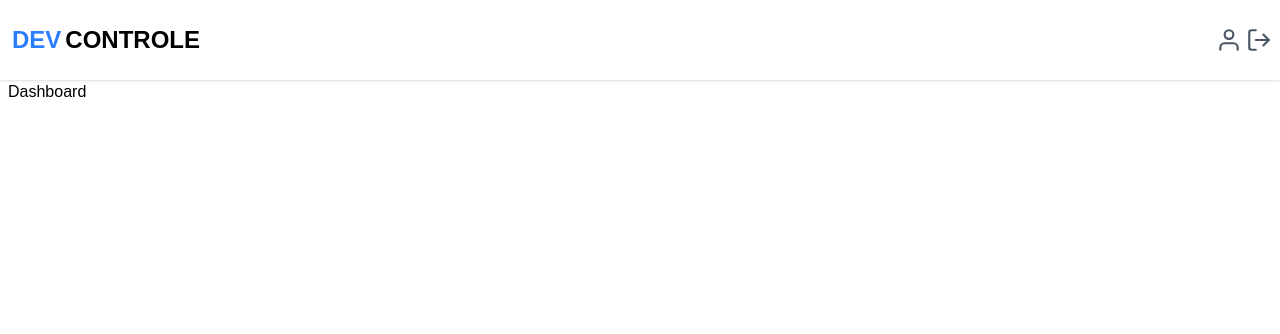
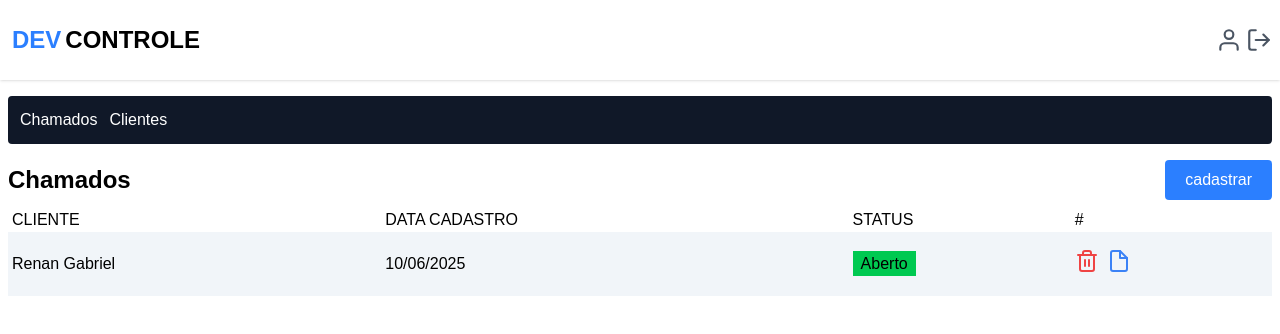
Before and after one commit to renelps/SERVICEDESK-PRO, a Next.js app: page /dashboard in a window 1280 px wide. Shown: the top 334 px of the page. Built offline with nearby package versions, Linux system fonts and the light colour scheme; no server answers; sample sign-in values are in the browser's storage.

Commit message:
feat(ui): implement dashboard layout and customer management interface
- Create base layout and main dashboard page
- Add reusable header and ticket components
- Implement customer listing and registration pages
- Add customer card and form components

```diff
--- /dev/null
+++ b/src/app/dashboard/components/header/index.tsx
@@ -0,0 +1,18 @@
+import { Container } from "@/components/container";
+import Link from "next/link";
+
+
+export function DashboardHeader() {
+  return (
+    <Container>
+      <header className="w-full flex items-center rounded-sm gap-3 bg-gray-900 my-4 p-3 px-3 text-white">
+        <Link href="/dashboard/chamados">
+          Chamados
+        </Link>
+        <Link href="/dashboard/customer">
+          Clientes
+        </Link>
+      </header>
+    </Container>
+  )
+}
--- /dev/null
+++ b/src/app/dashboard/components/ticket/index.tsx
@@ -0,0 +1,23 @@
+import { FiFile, FiTrash2 } from "react-icons/fi";
+
+export function TicketItem(){
+  return (
+    <>
+      <tr className="border-b-2 border-b-slate-200 h-16 last:border-b-0 bg-slate-100 hover:bg-slate-200 duration-200">
+        <td className="text-left pl-1">Renan Gabriel</td>
+        <td className="text-left hidden sm:table-cell">10/06/2025</td>
+        <td className="text-left">
+          <span className="bg-green-500 py-1 px-2">Aberto</span>
+        </td>
+        <td className="text-left">
+          <button className="mr-2">
+            <FiTrash2 size={24} color="#EF4444"/>
+          </button>
+          <button>
+            <FiFile size={24} color="#3b82f6"/>
+          </button>
+        </td>
+      </tr>
+    </>
+  )
+}
--- /dev/null
+++ b/src/app/dashboard/customer/components/card/index.tsx
@@ -0,0 +1,25 @@
+
+
+export function CardCustomer(){
+  return (
+    <article className="flex flex-col bg-gray-100 p-2 border-2 rounded-sm gap-2 hover:bg-gray-200 hover:scale-105 duration-300">
+      <h2>
+        <a className="font-bold">Nome: </a>
+        Mercado Oliveira
+      </h2>
+      <p>
+        <a className="font-bold">Email:</a>
+        teste@teste.com
+      </p>
+      <p>
+        <a className="font-bold">
+          Telefone:
+        </a>
+        (xx) xxxx - xxxx
+      </p>
+      <button className="text-white font-medium bg-red-500 py-1 px-4 self-start rounded-sm">
+        Deletar
+      </button>
+    </article>
+  )
+}
--- /dev/null
+++ b/src/app/dashboard/customer/components/form/index.tsx
@@ -0,0 +1,99 @@
+"use client"
+
+import { useForm } from "react-hook-form";
+import { z } from "zod";
+import { zodResolver } from "@hookform/resolvers/zod";
+import { Input } from "@/components/input";
+import { api } from "@/lib/api";
+
+const schema = z.object({
+  name: z.string().min(1, "O campo nome é obrigatório"),
+  email: z.string().min(1, "O Campo email é Obrigatório"),
+  phone: z.string().refine((value) => {
+    return /^(?:\(\d{2}\)\s?)?\d{9}$/.test(value) || /^\d{2}\s\d{9}$/.test(value) || /^\d{11}$/.test(value)
+  }, {
+    message: "O número de telefone deve conter (DD) 99999999"
+  }),
+  address: z.string(),
+})
+
+
+type FormData = z.infer<typeof schema>
+
+export function NewCustomerForm({ userId }: { userId: string }){
+
+  const { register, handleSubmit, formState: { errors } } = useForm<FormData>({
+    resolver: zodResolver(schema)
+  })
+
+
+  async function handleRegisterCustomer(data: FormData ){
+
+    const response = await api.post("/api/customer", {
+      name: data.name,
+      email: data.email,
+      phone: data.phone,
+      userId: userId
+
+    })
+
+    console.log(response.data)
+
+  }
+
+
+  return (
+    <form onSubmit={ handleSubmit(handleRegisterCustomer) } className="flex flex-col gap-2">
+      <label htmlFor="namefull" className="font-medium mb-1">Nome completo: </label>
+          <Input
+            type="name"
+            name="name"
+            placeholder="Digite seu nome completo"
+            id="namefull"
+            error={errors?.name?.message}
+            register={register}
+          />
+
+      <div className="flex flex-col sm:flex-row w-full gap-2">
+        <div className="flex w-full flex-col">
+          <label htmlFor="email">Email: </label>
+          <Input
+            type="email"
+            name="email"
+            placeholder="Digite o seu email"
+            id="email"
+            error={errors?.email?.message}
+            register={register}
+          />
+        </div>
+        <div className="flex w-full flex-col">
+          <label htmlFor="phone">Número de telefone: </label>
+          <Input
+            type="tel"
+            name="phone"
+            placeholder="Digite seu número de telefone"
+            id="phone"
+            error={errors?.phone?.message}
+            register={register}
+          />
+        </div>
+      </div>
+
+      <label htmlFor="address">Endereço: </label>
+      <Input
+        type="text"
+        name="address"
+        placeholder="Digite seu endereço"
+        id="address"
+        error={errors?.address?.message}
+        register={register}
+      />
+
+      <button
+        className="flex items-center justify-center bg-blue-500 py-1 text-white cursor-pointer hover:bg-blue-600 duration-300 my-3"
+      >
+        Cadastrar
+      </button>
+    </form>
+  )
+}
--- /dev/null
+++ b/src/app/dashboard/customer/new/page.tsx
@@ -0,0 +1,31 @@
+import { Container } from "@/components/container";
+import { authOptions } from "@/lib/auth";
+import { getServerSession } from "next-auth";
+import Link from "next/link";
+import { redirect } from "next/navigation";
+import { NewCustomerForm } from "../components/form";
+
+
+
+export default async function NewCustomer(){
+
+
+  const session  = await getServerSession(authOptions);
+
+  if(!session || !session?.user) redirect("/")
+
+  return (
+    <Container>
+      <div className="flex items-center gap-5 my-3">
+        <Link href="/dashboard/customer" className="bg-slate-900 text-white py-1 px-4 rounded-sm">
+          Voltar
+        </Link>
+        <h2 className="font-bold text-2xl">
+          Novo cliente
+        </h2>
+      </div>
+
+      <NewCustomerForm userId={session.user.id} />
+    </Container>
+  )
+}
--- /dev/null
+++ b/src/app/dashboard/customer/page.tsx
@@ -0,0 +1,33 @@
+import { Container } from "@/components/container";
+import { authOptions } from "@/lib/auth";
+import { getServerSession } from "next-auth";
+import Link from "next/link";
+import { redirect } from "next/navigation";
+import { CardCustomer } from "./components/card";
+
+
+export default async function Customer() {
+
+  const session = await getServerSession(authOptions);
+
+  if(!session || !session?.user) redirect("/")
+
+  return (
+    <Container>
+      <main>
+        <div className="flex items-center justify-between">
+          <h2 className="text-3xl font-bold">Meus clientes</h2>
+          <Link href="/dashboard/customer/new" className="bg-blue-500 text-white font-medium py-1 px-4 rounded-sm">
+            Novo client
+          </Link>
+        </div>
+
+        <section className="grid grid-cols-1 sm:grid-cols-2 lg:grid-cols-3 gap-2 mt-2">
+          <CardCustomer />
+          <CardCustomer />
+          <CardCustomer />
+        </section>
+      </main>
+    </Container>
+  )
+}
--- /dev/null
+++ b/src/app/dashboard/layout.tsx
@@ -0,0 +1,9 @@
+import { DashboardHeader} from "@/app/dashboard/components/header"
+export default function DashboardLayout({ children }: { children: React.ReactNode }){
+  return (
+    <>
+      <DashboardHeader/>
+      {children}
+    </>
+  )
+}
--- a/src/app/dashboard/page.tsx
+++ b/src/app/dashboard/page.tsx
@@ -1,9 +1,44 @@
 import { Container } from "@/components/container";
+import { getServerSession } from "next-auth";
+import { redirect } from "next/navigation";
+import { authOptions } from "@/lib/auth";
+import Link from "next/link";
+import { TicketItem } from "./components/ticket";
 
-export default function DashBoard(){
+
+
+export default async function DashBoard(){
+
+  const session = await getServerSession(authOptions);
+
+  if(!session || !session?.user) redirect("/")
+
   return (
     <Container>
-      <h2>Dashboard</h2>
+      <main className="my-2">
+        <div className="flex items-center justify-between">
+          <h2 className="font-bold text-2xl">Chamados</h2>
+          <Link href="/dashboard/customer/new" className="font-medium bg-blue-500 text-white py-2 px-5 rounded-sm">
+            cadastrar
+          </Link>
+        </div>
+
+        <table className="min-w-full my-2">
+          <thead>
+            <tr>
+              <th className="font-medium text-left pl-1">CLIENTE</th>
+              <th className="font-medium text-left hidden sm:block">DATA CADASTRO</th>
+              <th className="font-medium text-left">STATUS</th>
+              <th className="font-medium text-left">#</th>
+            </tr>
+          </thead>
+
+          <tbody>
+            <TicketItem />
+          </tbody>
+
+        </table>
+      </main>
     </Container>
   )
 }
```
